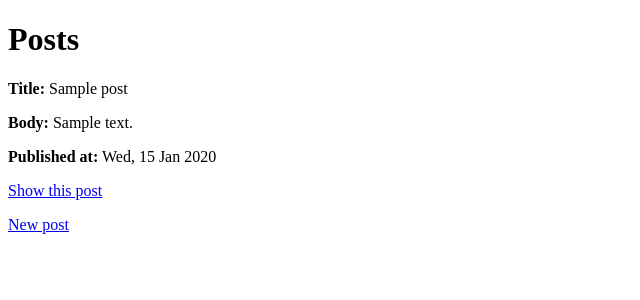
After one commit to Vlakiz/poster, a Rails app: page /users/1/posts in a window 1280 px wide. The commit adds this page. Shown: the top 300 px of the page, without its empty margins (0-640 px from the left). Run offline with Rails 7, Linux system fonts and the light colour scheme; tables that the repository leaves empty hold one stand-in row (values such as "Sample post"); some libraries are stand-ins or nearby versions.

Commit message:
add feed, pagination

```diff
--- a/app/controllers/posts_controller.rb
+++ b/app/controllers/posts_controller.rb
@@ -4,7 +4,14 @@
 
   # GET /posts or /posts.json
   def index
-    @posts = Post.all
+    @can_post = params[:user_id]&.to_i == @current_user.id
+    @posts = Post.from_user(params[:user_id]).page(params[:p])
+  end
+
+  def feed
+    @can_post = true
+    @posts = Post.random.page(1)
+    render :index
   end
 
   # GET /posts/1 or /posts/1.json
--- a/app/models/comment.rb
+++ b/app/models/comment.rb
@@ -3,4 +3,6 @@
   belongs_to :post
 
   validates :body, presence: true
+
+  paginates_per 15
 end
--- a/app/models/post.rb
+++ b/app/models/post.rb
@@ -4,4 +4,9 @@
 
     validates :title, presence: true, length: { minimum: 5 }
     validates :body, presence: true, length: { minimum: 50 }
+
+    scope :random, -> { order("RANDOM()") }
+    scope :from_user, ->(user_id) { where(author_id: user_id) }
+
+    paginates_per 10
 end
--- a/app/models/user.rb
+++ b/app/models/user.rb
@@ -3,4 +3,6 @@
     has_many :comments
 
     validates :login, presence: true, uniqueness: true
+
+    paginates_per 50
 end
--- /dev/null
+++ b/app/views/layouts/_header.html.erb
@@ -0,0 +1,2 @@
+<header>
+</header>
--- a/app/views/layouts/application.html.erb
+++ b/app/views/layouts/application.html.erb
@@ -1,7 +1,7 @@
 <!DOCTYPE html>
 <html>
   <head>
-    <title><%= content_for(:title) || "Store" %></title>
+    <title><%= [content_for(:title), "Poster"].compact.join(' | ') %></title>
     <meta name="viewport" content="width=device-width,initial-scale=1">
     <meta name="apple-mobile-web-app-capable" content="yes">
     <meta name="mobile-web-app-capable" content="yes">
@@ -23,6 +23,7 @@
   </head>
 
   <body>
+    <%= render 'layouts/header' %>
     <%= yield %>
   </body>
 </html>
--- a/app/views/posts/index.html.erb
+++ b/app/views/posts/index.html.erb
@@ -13,4 +13,4 @@
   <% end %>
 </div>
 
-<%= link_to "New post", new_post_path %>
+<%= link_to "New post", new_post_path if @can_post %>
--- a/config/routes.rb
+++ b/config/routes.rb
@@ -1,9 +1,11 @@
 Rails.application.routes.draw do
   resources :comments, except: [:index, :show, :edit]
-  resources :users
-  resources :posts
+  resources :users do
+    get :posts, to: "posts#index"
+  end
+  resources :posts, except: [:index]
 
-  root to: "posts#index"
+  root to: "posts#feed"
   # Define your application routes per the DSL in https://guides.rubyonrails.org/routing.html
 
   # Reveal health status on /up that returns 200 if the app boots with no exceptions, otherwise 500.
```
Also changed, not shown: Gemfile, Gemfile.lock.
